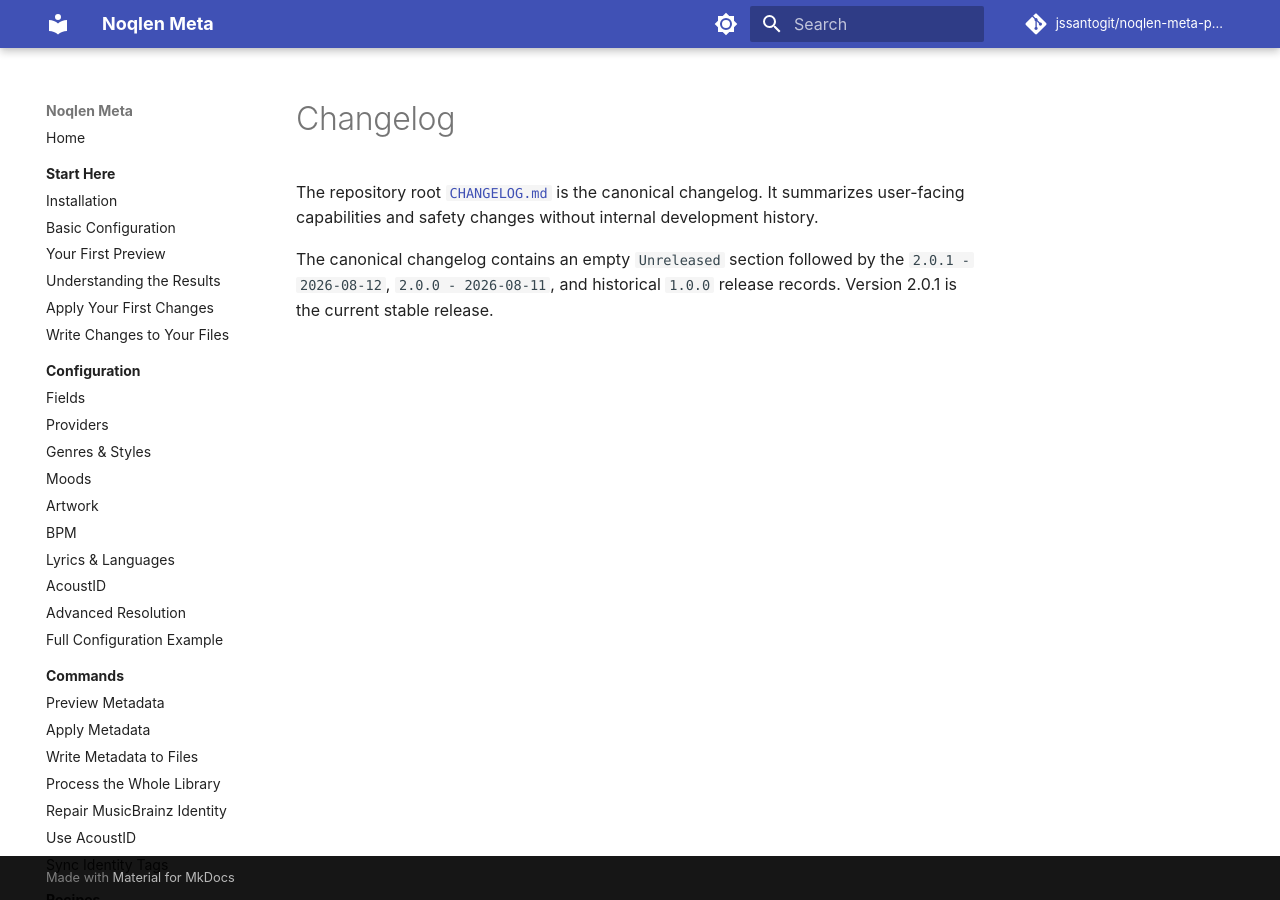
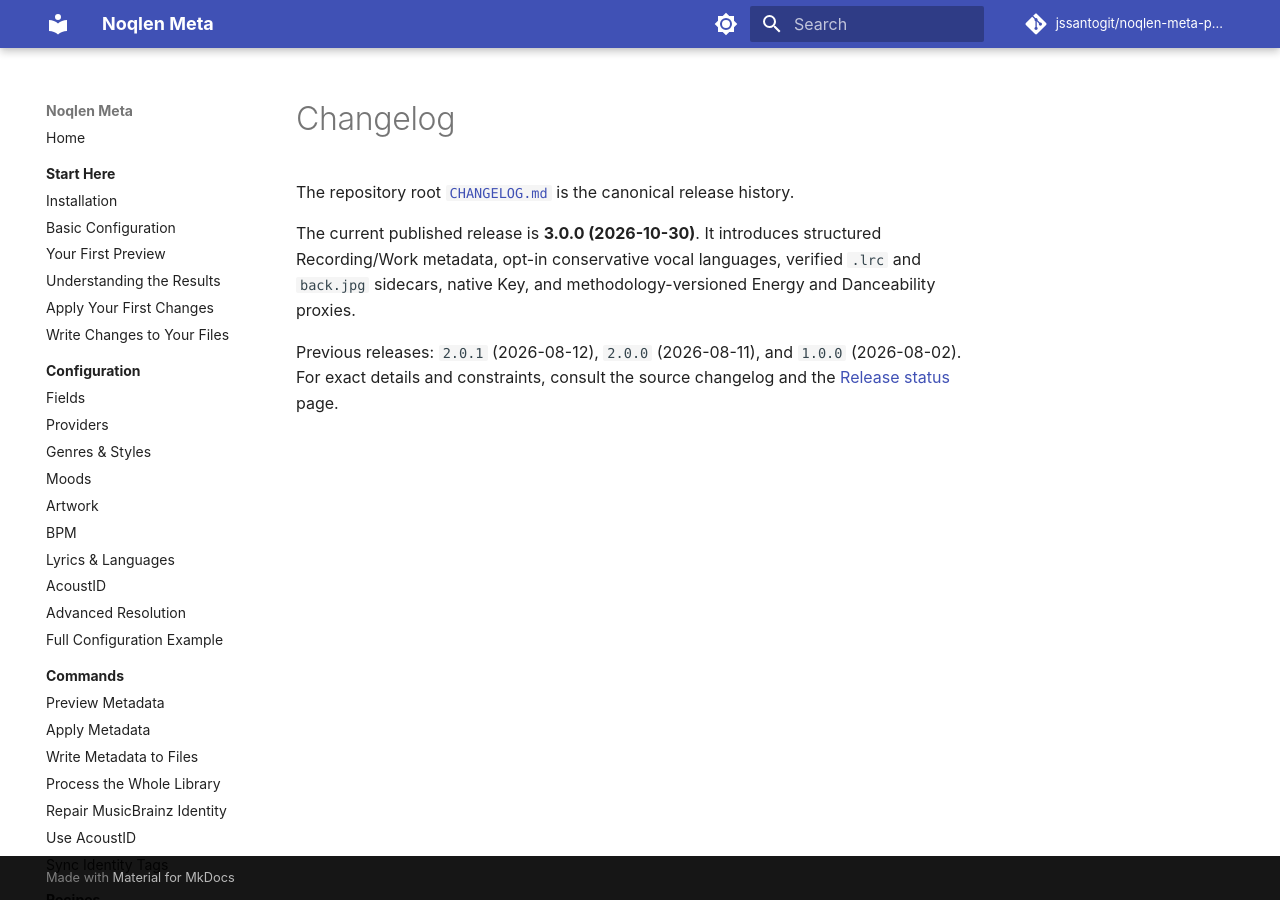
Before and after one commit to jssantogit/noqlen-meta-plugin, an MkDocs documentation site: the page built from site-docs/project/changelog.md, in a window 1280 px wide. Built offline with MkDocs 1.6.1 and Material for MkDocs 9.7.7, drawn with Linux system fonts in a browser that asks for light colours; comment, search, counter and statistics services are not loaded.

Commit message:
docs(v3): replace stale release candidate state with verified 3.0.0 publication

```diff
--- a/site-docs/project/changelog.md
+++ b/site-docs/project/changelog.md
@@ -1,9 +1,13 @@
 # Changelog
 
 The repository root [`CHANGELOG.md`](https://github.com/jssantogit/noqlen-meta-plugin/blob/main/CHANGELOG.md)
-is the canonical changelog. It summarizes user-facing capabilities and safety
-changes without internal development history.
+is the canonical release history.
 
-The canonical changelog contains an empty `Unreleased` section followed by the
-`2.0.1 - 2026-08-12`, `2.0.0 - 2026-08-11`, and historical `1.0.0` release
-records. Version 2.0.1 is the current stable release.
+The current published release is **3.0.0 (2026-10-30)**. It introduces
+structured Recording/Work metadata, opt-in conservative vocal languages,
+verified `.lrc` and `back.jpg` sidecars, native Key, and methodology-versioned
+Energy and Danceability proxies.
+
+Previous releases: `2.0.1` (2026-08-12), `2.0.0` (2026-08-11), and `1.0.0`
+(2026-08-02). For exact details and constraints, consult the source changelog
+and the [Release status](release.md) page.
```
